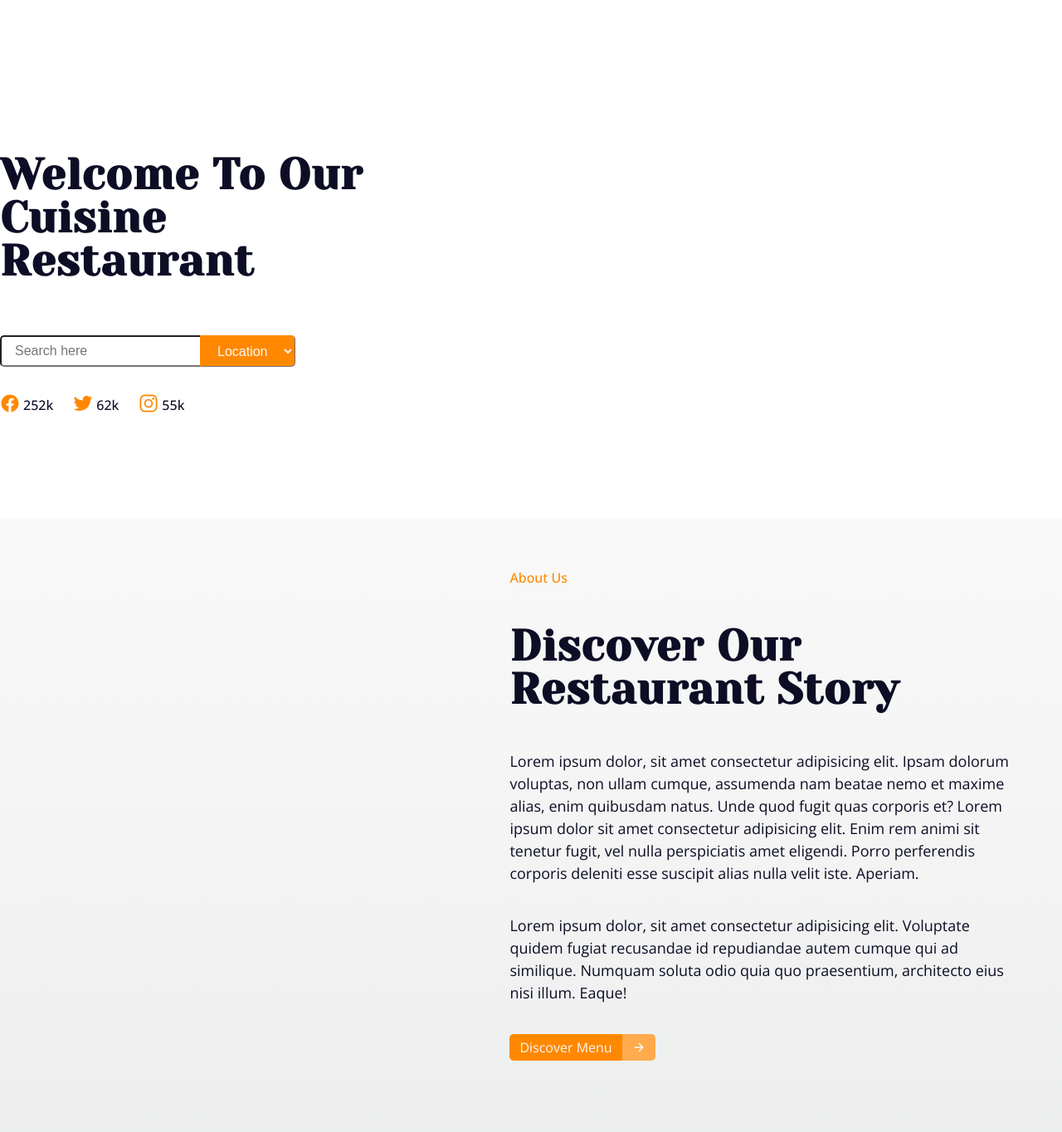
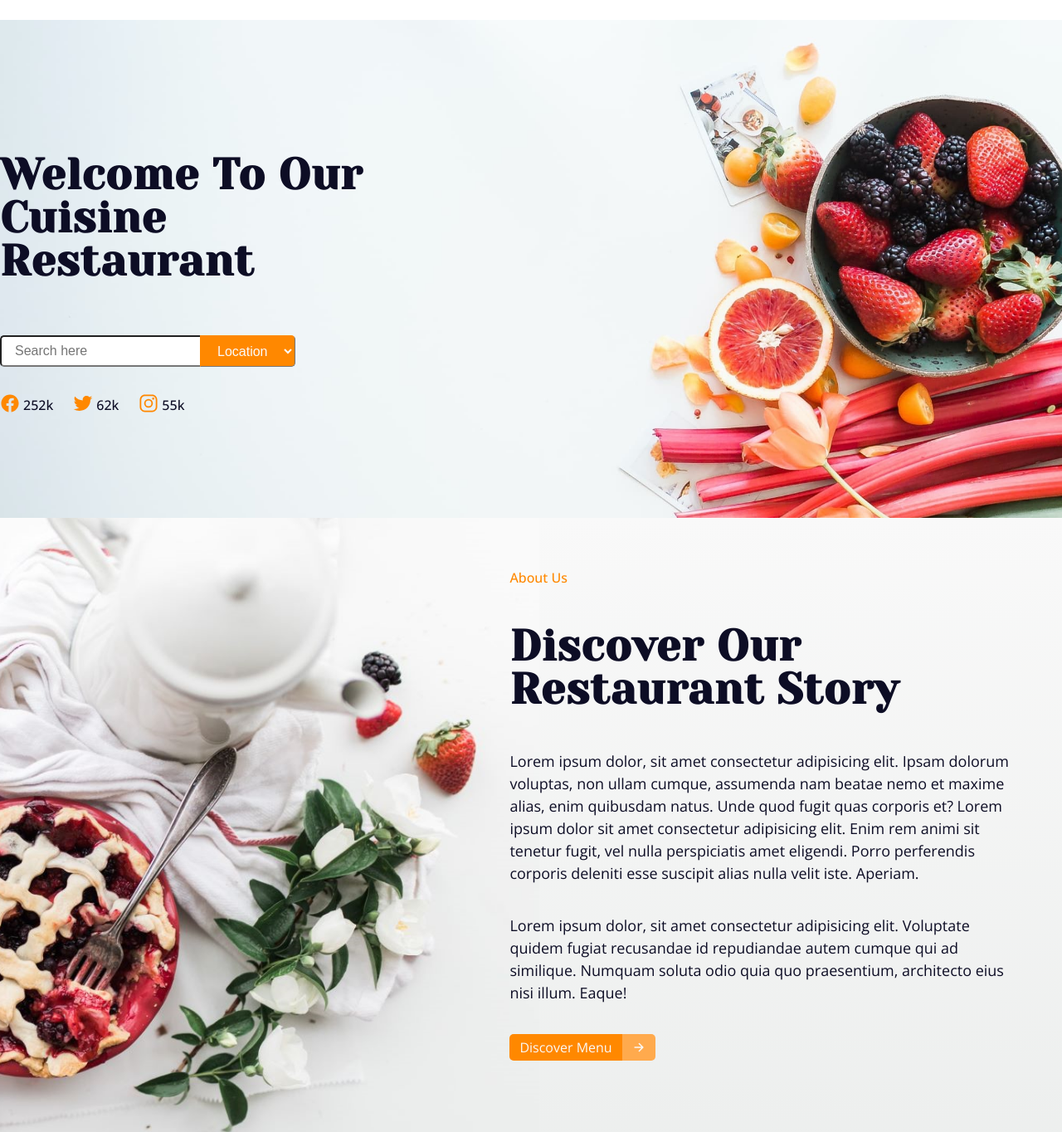
Before and after one commit to Lando241/restaurantLayout, a plain HTML site: page index.html in a window 1280 px wide. Shown: the part 56-1420 px from the top of the page at 83% size. Drawn offline with nearby package versions, Linux system fonts and the light colour scheme; the site is published under a folder, as on GitHub Pages, so addresses that start at the root find nothing.

Commit message:
Update style.css
updated background image.

```diff
--- a/style.css
+++ b/style.css
@@ -70,7 +70,7 @@ a {
 /* ***** HERO SECTION ***** */
 
 .section-hero {
-  background-image: url(/images/food-background.jpg);
+  background-image: url(images/food-background.jpg);
   background-repeat: no-repeat;
   background-size: contain;
   background-size: cover;
@@ -136,7 +136,7 @@ h1 {
 
 .section-about {
   width: 100%;
-  background-image: url(/images/pie-photo.png),
+  background-image: url(images/pie-photo.png),
     linear-gradient(to top, #eceeed, #f9f9f9);
   background-repeat: no-repeat;
   background-size: contain;
```
